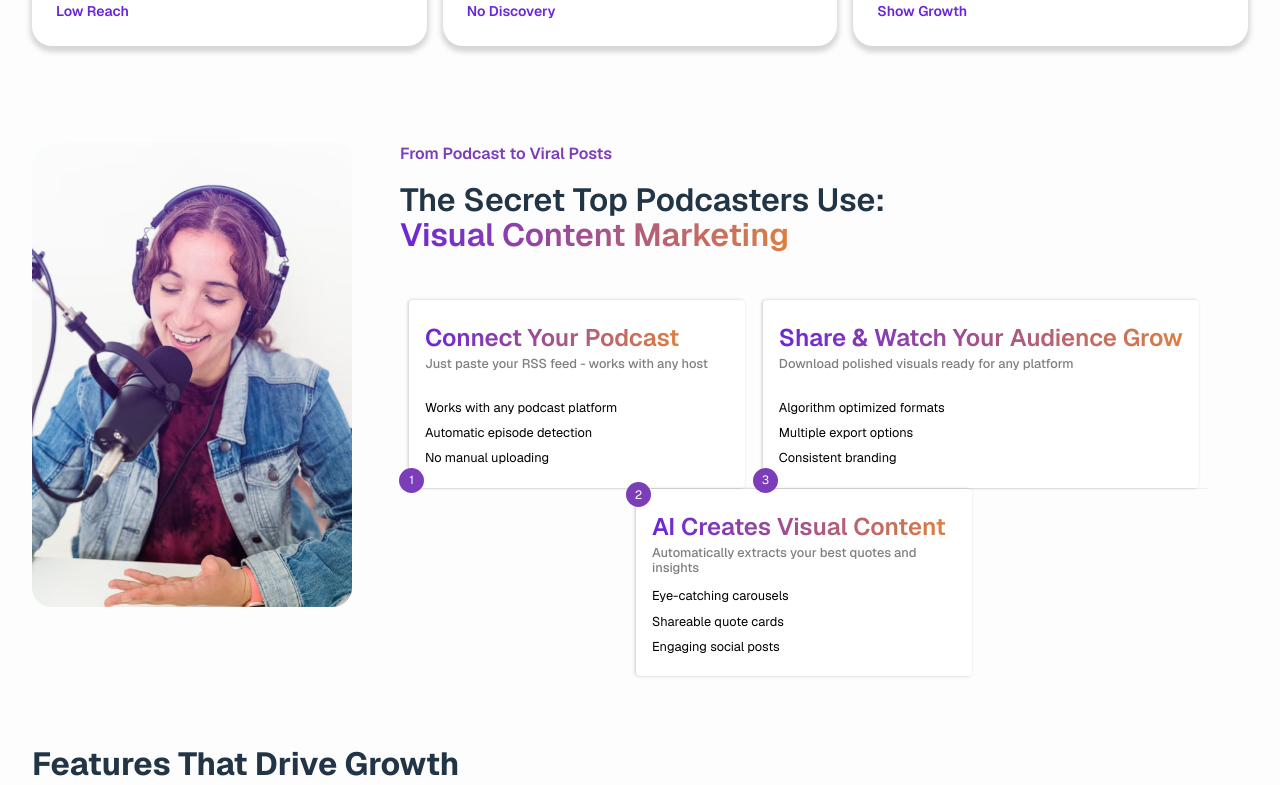
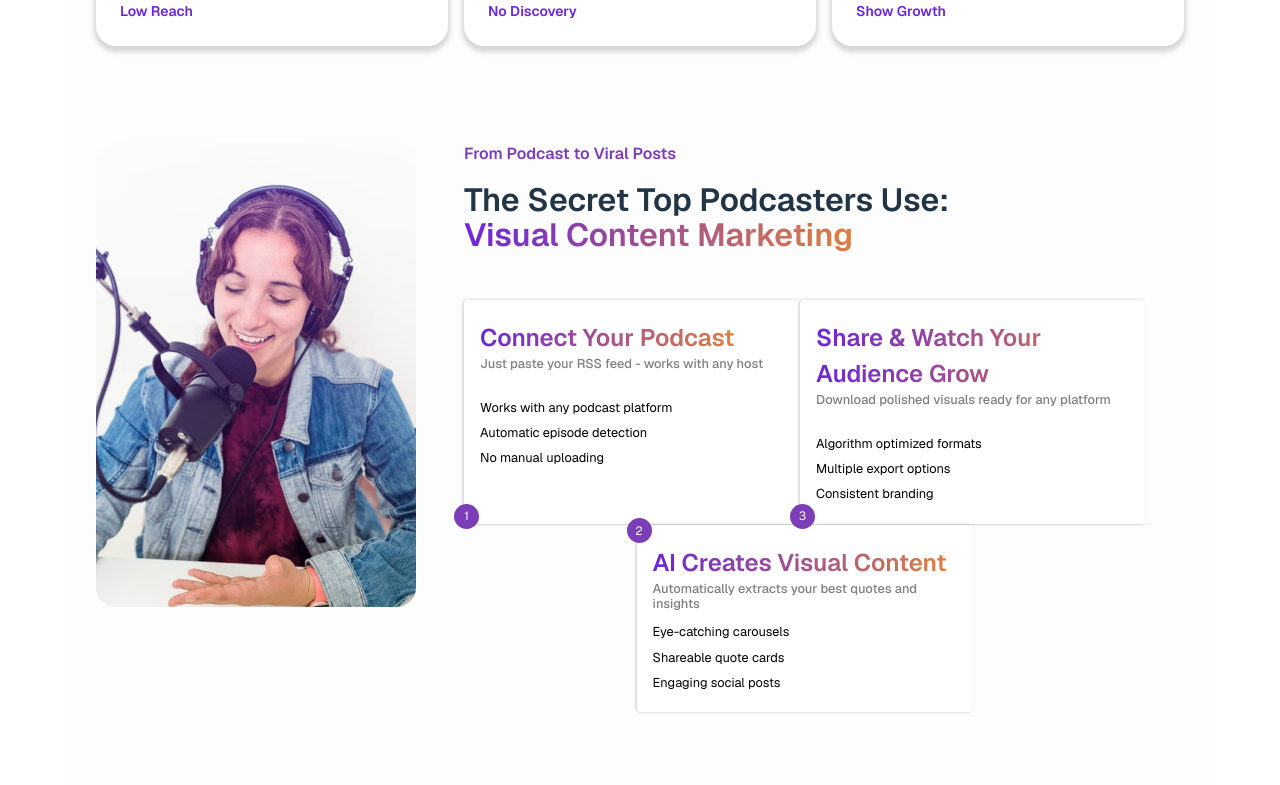
Before and after one commit to botkumar01/pod2posts, a React (Vite) app: page /home in a window 1280 px wide. Shown: the part 1706-2491 px from the top of the page. Built offline with nearby package versions, Linux system fonts and the light colour scheme; a web font is replaced by a local one.

Commit message:
max 90vw

```diff
--- a/src/Pages/HomePage.scss
+++ b/src/Pages/HomePage.scss
@@ -1,13 +1,13 @@
 
 .homePage {
     // account for nav.
-    // margin: 0 auto;
+    margin: 0 auto;
     margin-top: 6rem;
 
     background-color: #fdfdfd;
     box-sizing: border-box;
     width: 100%;
-    // max-width: 90vw;
+    max-width: 90vw;
     overflow: hidden;
 
     animation: fadeIn .5s ease;
```
